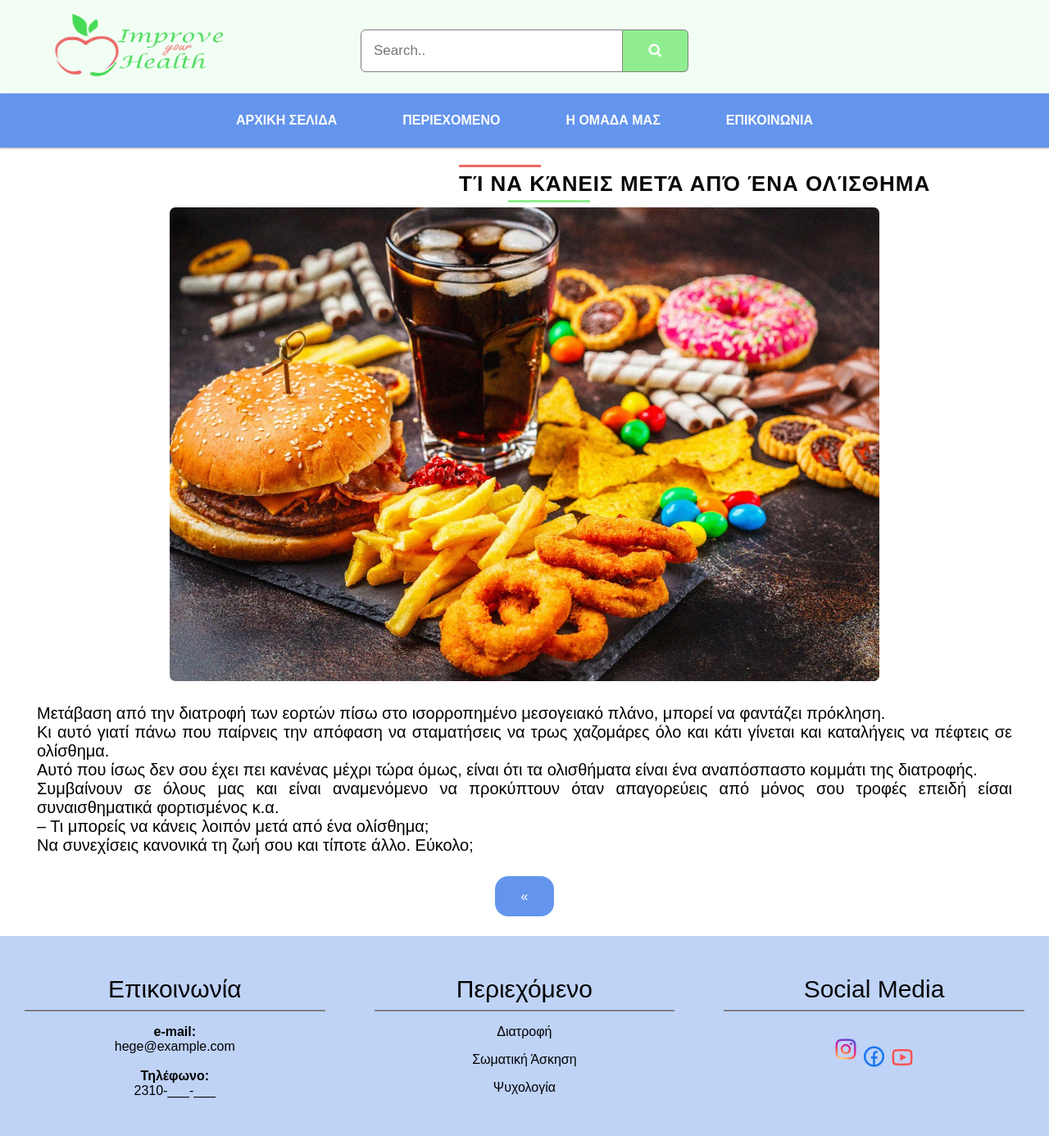
After one commit to AristeaLachana/PSPI2022, a PHP site: page /readmore-psy3.html in a window 1280 px wide. The commit adds this page. Shown: the whole page at 82% size. Run offline with PHP 8.4, Linux system fonts and the light colour scheme.

Commit message:
edit login and add psy3

```diff
--- a/pspi.css
+++ b/pspi.css
@@ -493,6 +493,17 @@ h3{
     font-size: 20px;
     font-weight: 800;
     max-width: 100%;
+}
+
+.login-container {
+    position: absolute;
+    left: 35%;
+    top: -4%;
+    margin: 40px;
+    max-width: 500px;
+    padding: 6px;
+    background-color: #EDFFB5;
+    border-radius: 5px
 }
 
 .login-style-textbox {
--- /dev/null
+++ b/readmore-psy3.html
@@ -0,0 +1,129 @@
+<!DOCTYPE html>
+<html>
+<head>
+    <meta charset="UTF-8" name="viewport" content="width=device-width, initial-scale=1.0">
+    <link rel="stylesheet" href="https://cdnjs.cloudflare.com/ajax/libs/font-awesome/4.7.0/css/font-awesome.min.css">
+    <meta name="viewport" content="width=device-width, initial-scale=1">
+    <link rel="stylesheet" href="pspi.css">
+    <title>Τί να κάνεις μετά από ένα ολίσθημα</title>
+    <link rel="icon" type="image/x-icon" href="favicon.png">
+    <link href="https://cdn.jsdelivr.net/npm/remixicon@2.5.0/fonts/remixicon.css" rel="stylesheet">
+    <!-- Link to your stylesheet -->
+    <link rel="stylesheet" href="./styles.css">
+    <!-- -->
+    <meta http-equiv="X-UA-Compatible" content="IE=edge">
+    <style>
+
+        body {
+            margin: 0;
+            font-family: Arial, Helvetica, sans-serif;
+        }
+
+        img {
+            border-radius: 7px;
+        }
+
+        .readmore_text {
+            text-align: justify;
+            padding: 4px;
+            margin: 20px;
+            font-size: 20px;
+        }
+    </style>
+</head>
+<body>
+    <div class="upperBackground">
+        <div class="logo">
+            <a href="firstPage.html">
+                <img alt="Improve Your Health" src="logo.png"
+                     width="400" height="100">
+            </a>
+        </div>
+        <br><br>
+
+        <form class="search" style="margin:auto;max-width:400px">
+            <input type="text" placeholder="Search.." name="search">
+            <button type="submit"> <i class="fa fa-search"></i></button>
+        </form>
+    </div>
+
+    <div class="page">
+        <nav class="page__menu page__custom-settings menu">
+
+            <ul class="menu__list r-list">
+                <li class="menu__group"><a href="#0" class="menu__link r-link text-underlined">ΑΡΧΙΚΗ ΣΕΛΙΔΑ</a></li>
+                <li class="menu__group"><a href="categories.html" class="menu__link r-link text-underlined">ΠΕΡΙΕΧΟΜΕΝΟ</a></li>
+                <li class="menu__group"><a href="eidikoi.html" class="menu__link r-link text-underlined">Η ΟΜΑΔΑ ΜΑΣ</a></li>
+                <li class="menu__group"><a href="contactpage.html" class="menu__link r-link text-underlined">ΕΠΙΚΟΙΝΩΝΙΑ</a></li>
+
+            </ul>
+
+        </nav>
+    </div>
+    <div class="readmore">
+        <div class="categoryTitle">
+            <h2>Τί να κάνεις μετά από ένα ολίσθημα</h2>
+        </div>
+        <img alt="junkfood" src="junkfood.jpg" width="70%" height="70%">
+        <p class="readmore_text">
+            Mετάβαση από την διατροφή των εορτών πίσω στο ισορροπημένο μεσογειακό πλάνο, μπορεί να φαντάζει πρόκληση.<br>
+            Κι αυτό γιατί πάνω που παίρνεις την απόφαση να σταματήσεις να τρως χαζομάρες όλο και κάτι γίνεται και καταλήγεις να πέφτεις σε ολίσθημα.<br>
+
+            Αυτό που ίσως δεν σου έχει πει κανένας μέχρι τώρα όμως, είναι ότι τα ολισθήματα είναι ένα αναπόσπαστο κομμάτι της διατροφής.<br>
+
+            Συμβαίνουν σε όλους μας και είναι αναμενόμενο να προκύπτουν όταν απαγορεύεις από μόνος σου τροφές επειδή είσαι συναισθηματικά φορτισμένος κ.α.<br>
+
+            – Τι μπορείς να κάνεις λοιπόν μετά από ένα ολίσθημα;<br>
+
+            Να συνεχίσεις κανονικά τη ζωή σου και τίποτε άλλο. Εύκολο;<br>
+
+        </p>
+        <br>
+        <a class="btn" href="allArticlesPsychology.html">&laquo;</a>
+    </div>
+    <br>
+</body>
+<footer class="footerCSS">
+    <div class="footerRow">
+        <br />
+        <div class="footerColumn">
+            <div class="center">
+                <h2><a id="footerHref" href="contactpage.html">Επικοινωνία</a></h2>
+                <hr>
+                <p>
+                    <strong>e-mail:</strong><br />
+                    hege@example.com <br /></br>
+                    <strong>Τηλέφωνο:</strong><br />
+                    2310-___-___<br />
+                </p>
+            </div>
+        </div>
+
+        <div class="footerColumn">
+            <div class="center">
+                <h2><a id="footerHref" href="categories.html">Περιεχόμενο</a></h2>
+                <hr>
+                <p><a id="footerHref" href="allArticlesNutrition.html">Διατροφή</a></p>
+                <p><a id="footerHref" href="allArticlesExercise.html">Σωματική Άσκηση</a></p>
+                <p><a id="footerHref" href="allArticlesPsychology.html">Ψυχολογία</a></p>
+            </div>
+        </div>
+
+        <div class="footerColumn">
+            <div class="center">
+                <h2>Social Media</h2>
+                <hr>
+                <br>
+                <p>
+                    <a href="https://www.instagram.com/" class="positioned ri-instagram-line icon"></a>
+                    <a href="https://el-gr.facebook.com/" class="positioned ri-facebook-circle-line icon"></a>
+                    <a href="https://www.youtube.com/" class="positioned ri-youtube-line icon"></a>
+                </p>
+            </div>
+        </div>
+
+
+        <br>
+    </div>
+</footer>
+</html>
```
Also changed, not shown: login.html (+18 -12 lines).
